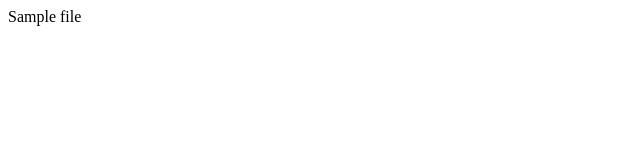
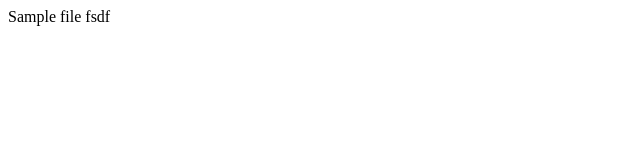
Before and after one commit to praneethweb/pactera, a plain HTML site: page index.html in a window 1280 px wide. Shown: the full height of the page, 0-640 px from the left. Drawn offline with Linux system fonts and the light colour scheme.

Commit message:
Sample bfm

```diff
--- a/index.html
+++ b/index.html
@@ -5,6 +5,6 @@
     <title>Document</title>
 </head>
 <body>
-    Sample file
+    Sample file fsdf
 </body>
 </html>
```
